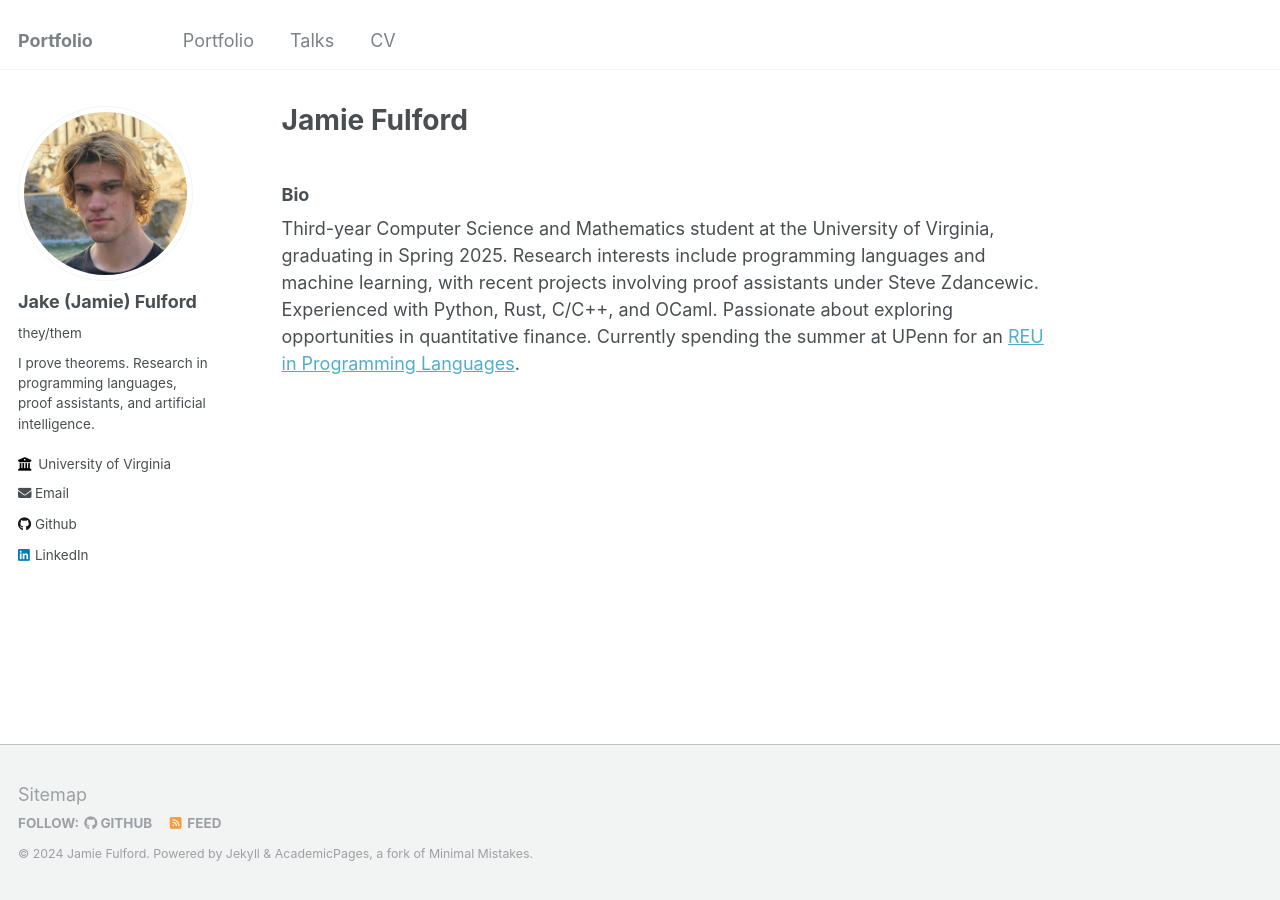
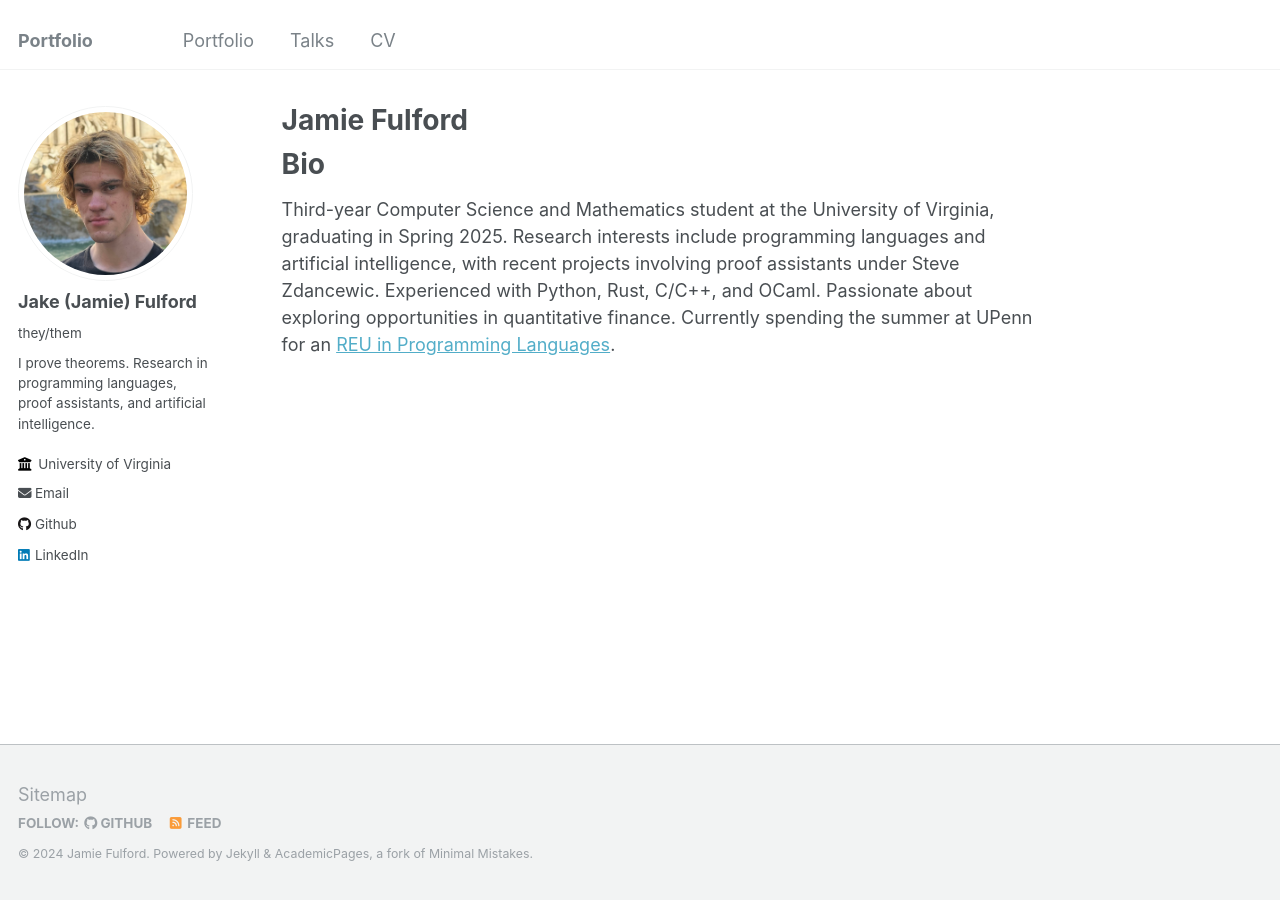
Before and after one commit to jfulfo/jfulfo.github.io, a Jekyll site: the page built from _pages/about.md, in a window 1280 px wide. Built offline with Jekyll 4.4.1, drawn with Linux system fonts in a browser that asks for light colours.

Commit message:
formatting

```diff
--- a/_pages/about.md
+++ b/_pages/about.md
@@ -7,10 +7,11 @@ redirect_from:
   - /about.html
 ---
 
-### Bio
+Bio
+========
 
 Third-year Computer Science and Mathematics student at the University of Virginia, graduating in Spring 2025.
-Research interests include programming languages and machine learning, with recent projects involving proof assistants under Steve Zdancewic.
+Research interests include programming languages and artificial intelligence, with recent projects involving proof assistants under Steve Zdancewic.
 Experienced with Python, Rust, C/C++, and OCaml.
 Passionate about exploring opportunities in quantitative finance.
 Currently spending the summer at UPenn for an [REU in Programming Languages](https://penn-repl.github.io/).
```
